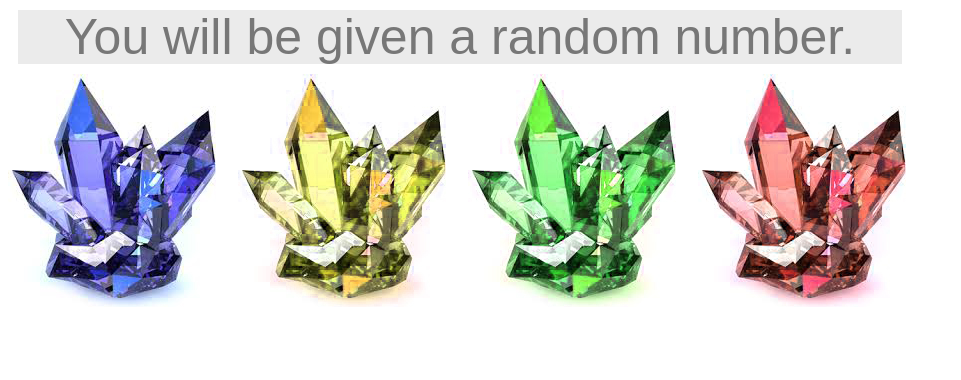
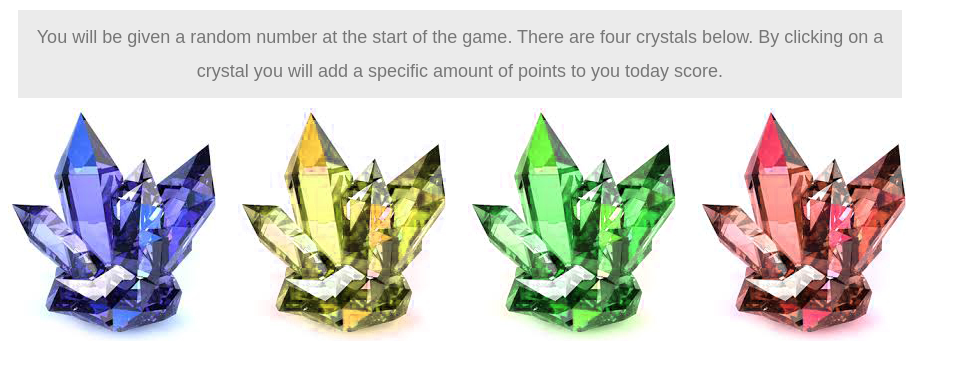
Before and after one commit to lastmaxstanding/week-4-game, a PHP site: page / in a window 1280 px wide. Shown: the part 104-484 px from the top of the page, without its empty margins (0-961 px from the left). Run offline with PHP 8.4, Linux system fonts and the light colour scheme.

Commit message:
version 5

```diff
--- a/assets/css/style.css
+++ b/assets/css/style.css
@@ -16,8 +16,8 @@ header, nav, section, aside, footer {
 	text-align: left;
 }
 
-.container {
-	font-size: 50px;
+#writing {
+	font-size: 18px;
 	font-family: 'Arial', 'Helvetica Neue', Helvetica, sans-serif;
 }
 
--- a/index.html
+++ b/index.html
@@ -9,8 +9,10 @@
 	<header>
 		<p>Crystal Collector</p>
 	</header>
-	<div id='writing'>
-		<p>You will be given a random number.</p>
+	<div id='writing' class='container'>
+		<p>You will be given a random number at the start of the game.
+		There are four crystals below. By clicking on a crystal you will
+		add a specific amount of points to you today score.</p>
 	</div>
 	<div>
 		<img src="assets/images/crystal1a.jpg" class="auth-image" alt="crystal1">
```
